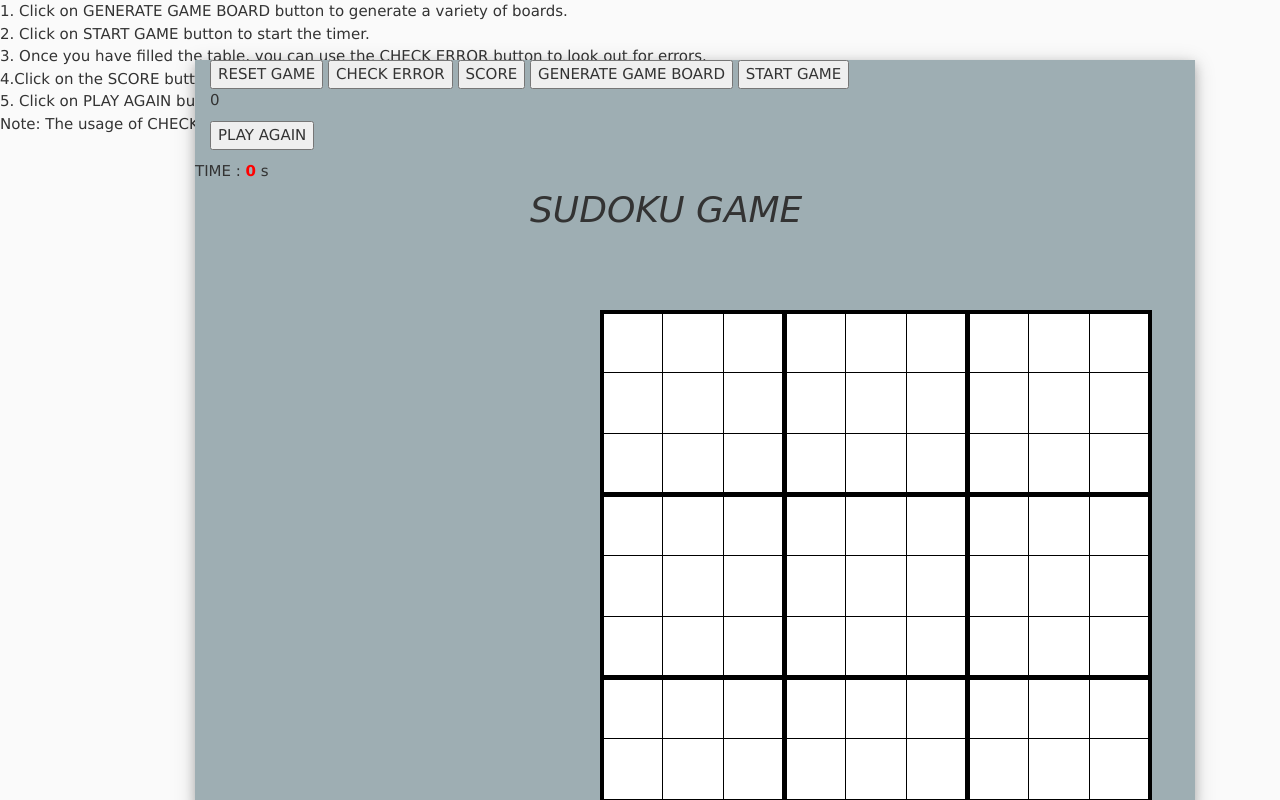
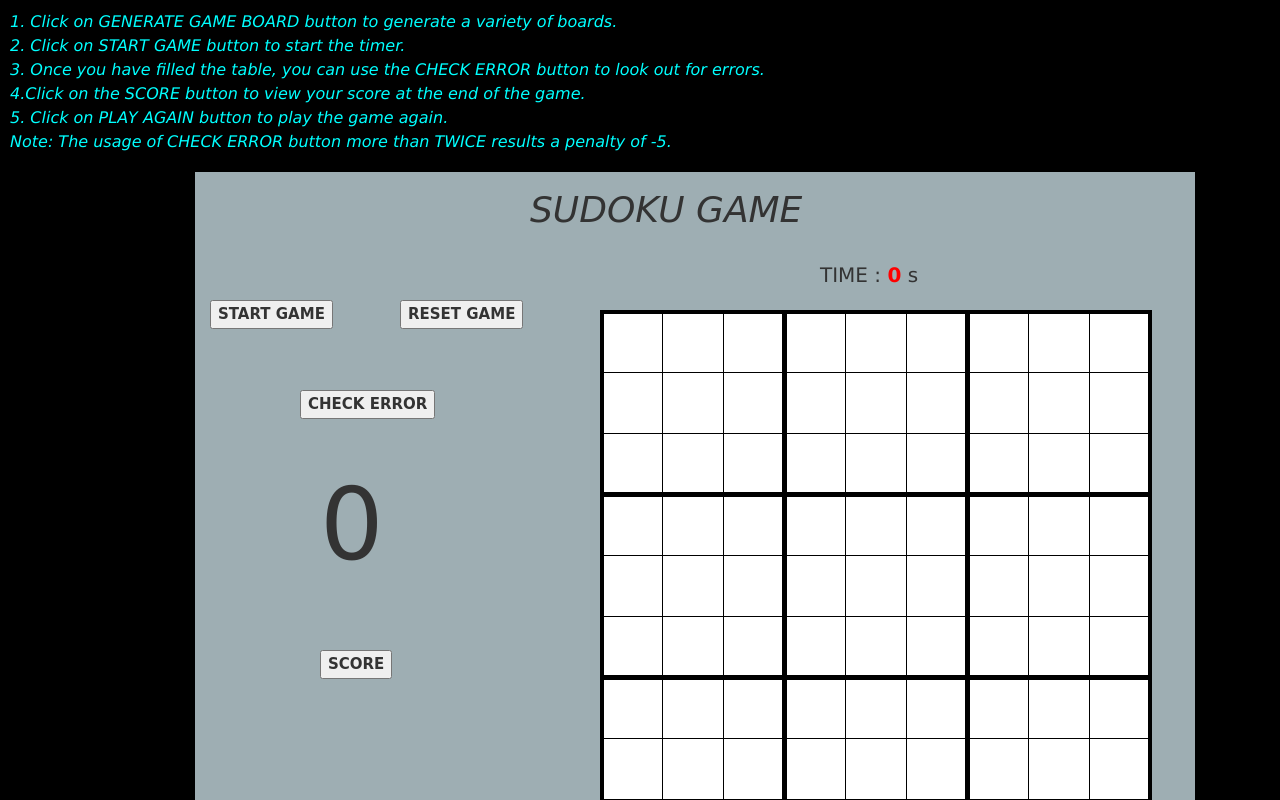
Before and after one commit to AbhishekTiwari-342123/sudoku-game, a plain HTML site: page index.html in a window 1280 px wide. Drawn offline with nearby package versions, Linux system fonts and the light colour scheme.

Commit message:
Update style.css

```diff
--- a/style.css
+++ b/style.css
@@ -1,29 +1,26 @@
-	html, body {
-        background-color: #FAFAFA;
-		position:fixed;
-		width:70%;height:110%;
-
-      }
-	.lol{
+body{background-color: black;}
+h1{font-family:cursive;font-style:oblique;position:fixed;top:180px;left:530px;}
+grid{position:fixed;left:600px;top:310px;}
+.lol
+{
 	position:fixed;
 	width:1000px;height:750px;
 	left:195px;
-		top:60px;
-		bottom:200px;
+	top:172px;
 	background-color:#9EAEB3;
-
 }
-      table {
+table
+{
     border: 2px solid #000000;
 }
-
-      td {
+td
+{
     border: 1px solid #000000;
     text-align: center;
     vertical-align: middle;
 }
-
-      input {
+input
+{
     color: #000000;
     padding: 0;
     border: 0;
@@ -33,9 +30,22 @@
     font-size: 24px;
     background-color: #FFFFFF;
     outline: none;
+	font-family:cursive;
+	font-weight: 800;
 }
-
-
+#instr
+{
+	color:aqua;
+	margin-left:10px;
+	margin-top: 10px;
+	font-style: oblique;
+	font-size: 16px;
+}
+button
+{
+	font-family:cursive;
+	font-weight: 800;
+}
 #cell-0,  #cell-1,  #cell-2  { border-top:    2px solid #000000; }
 #cell-2,  #cell-11, #cell-20 { border-right:  2px solid #000000; }
 #cell-18, #cell-19, #cell-20 { border-bottom: 2px solid #000000; }
@@ -80,3 +90,16 @@
 #cell-62, #cell-71, #cell-80 { border-right:  2px solid #000000; }
 #cell-78, #cell-79, #cell-80 { border-bottom: 2px solid #000000; }
 #cell-60, #cell-69, #cell-78 { border-left:   2px solid #000000; }
+
+#sub{position:fixed;top:300px;left:400px;}
+#chk{position:fixed;top:390px;left:300px;}
+#score{position:fixed;top:650px;left:320px;}
+#gen{position:fixed;top:850px;left:270px;}
+#start{position:fixed;top:300px;}
+#count{position:fixed;left:320px;top:450px;font-size:100px;}
+#ref{position:fixed;top:620px;left:330px;visibility: hidden;}
+#time_msg{position:fixed;left:220px;bottom:440px;font-size:20px;color:green;}
+#chk_msg{position:fixed;left:220px;bottom:400px;font-size:20px;color:green;}
+#score_msg{font-size:20px;position:fixed;left:220px;bottom:360px;color:green;}
+#tim{position:fixed;left:820px;top:260px;font-size: 20px;}
+#tim2{position:fixed;left:820px;top:260px;font-size: 20px;color:red;}
```
Lines whose indentation alone changed are shown as unchanged.
